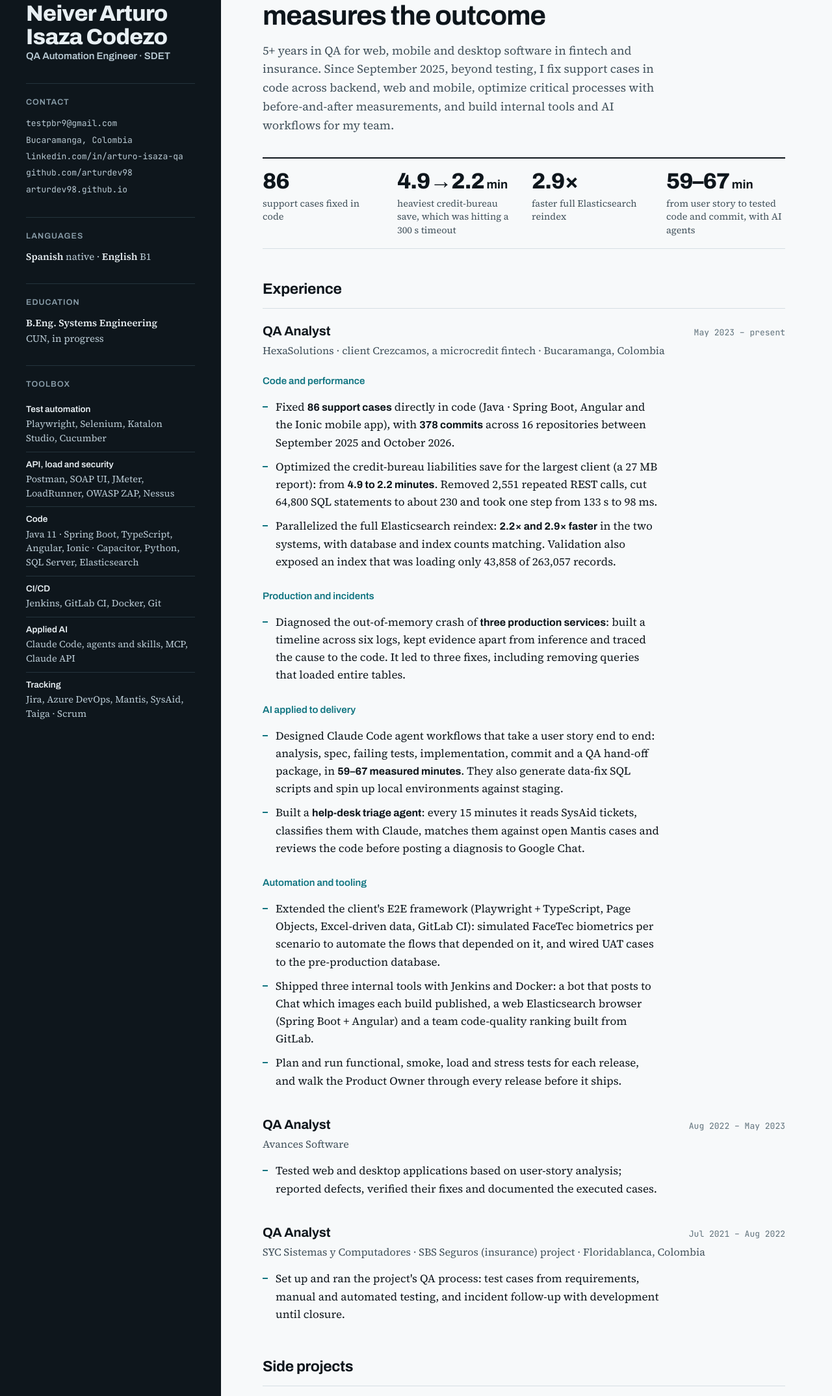
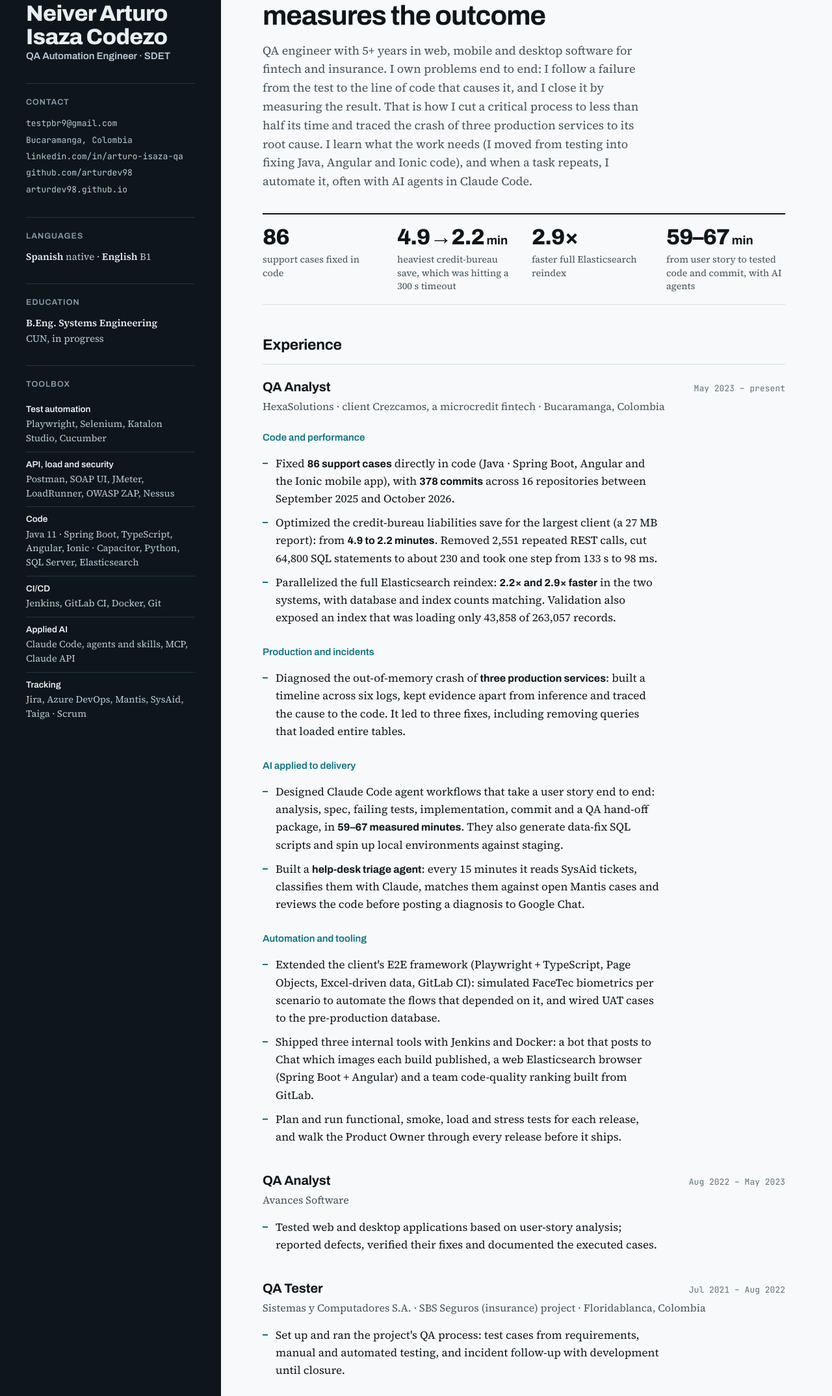
Before and after one commit to ArturDev98/arturdev98.github.io, a plain HTML site: page cv/index.html in a window 1280 px wide. Shown: the part 195-2343 px from the top of the page at 65% size. Drawn offline with Linux system fonts and the light colour scheme.

Commit message:
Nueva descripción principal del CV y cargo QA Tester en Sistemas y Computadores S.A.

```diff
--- a/cv/index.html
+++ b/cv/index.html
@@ -287,8 +287,8 @@
     <p class="tesis" data-l="es">QA que automatiza, corrige código en producción y mide el resultado</p>
     <p class="tesis" data-l="en">QA engineer who automates, fixes production code and measures the outcome</p>
 
-    <p class="resumen" data-l="es">Más de 5 años en QA de software web, móvil y de escritorio para fintech y seguros. Desde septiembre de 2025, además de probar, corrijo en código casos de soporte en back, web y móvil, optimizo procesos críticos midiendo antes y después, y construyo herramientas internas y flujos con IA para el equipo.</p>
-    <p class="resumen" data-l="en">5+ years in QA for web, mobile and desktop software in fintech and insurance. Since September 2025, beyond testing, I fix support cases in code across backend, web and mobile, optimize critical processes with before-and-after measurements, and build internal tools and AI workflows for my team.</p>
+    <p class="resumen" data-l="es">QA con más de 5 años en software web, móvil y de escritorio para fintech y seguros. Me hago cargo de los problemas de punta a punta: sigo una falla desde la prueba hasta la línea de código que la causa y la cierro midiendo el resultado. Así bajé a menos de la mitad el tiempo de un proceso crítico y llevé hasta su causa raíz la caída de tres servicios en producción. Aprendo lo que el trabajo pide (de las pruebas pasé a corregir código Java, Angular e Ionic) y, cuando una tarea se repite, la automatizo, muchas veces con agentes de IA en Claude Code.</p>
+    <p class="resumen" data-l="en">QA engineer with 5+ years in web, mobile and desktop software for fintech and insurance. I own problems end to end: I follow a failure from the test to the line of code that causes it, and I close it by measuring the result. That is how I cut a critical process to less than half its time and traced the crash of three production services to its root cause. I learn what the work needs (I moved from testing into fixing Java, Angular and Ionic code), and when a task repeats, I automate it, often with AI agents in Claude Code.</p>
 
     <ul class="cifras">
       <li><b>86</b><span data-l="es">casos de soporte corregidos en código</span><span data-l="en">support cases fixed in code</span></li>
@@ -357,11 +357,11 @@
 
       <article class="empleo">
         <div class="cab">
-          <h3><span data-l="es">Analista de Pruebas QA</span><span data-l="en">QA Analyst</span></h3>
+          <h3>QA Tester</h3>
           <span class="fecha"><span data-l="es">jul 2021 – ago 2022</span><span data-l="en">Jul 2021 – Aug 2022</span></span>
         </div>
-        <p class="donde" data-l="es">SYC Sistemas y Computadores · proyecto SBS Seguros · Floridablanca</p>
-        <p class="donde" data-l="en">SYC Sistemas y Computadores · SBS Seguros (insurance) project · Floridablanca, Colombia</p>
+        <p class="donde" data-l="es">Sistemas y Computadores S.A. · proyecto SBS Seguros · Floridablanca</p>
+        <p class="donde" data-l="en">Sistemas y Computadores S.A. · SBS Seguros (insurance) project · Floridablanca, Colombia</p>
         <ul class="logros">
           <li data-l="es">Implementé y mantuve el proceso de QA del proyecto: casos de prueba desde requisitos, pruebas manuales y automatizadas, y seguimiento de incidencias con desarrollo hasta su cierre.</li>
           <li data-l="en">Set up and ran the project's QA process: test cases from requirements, manual and automated testing, and incident follow-up with development until closure.</li>
```
